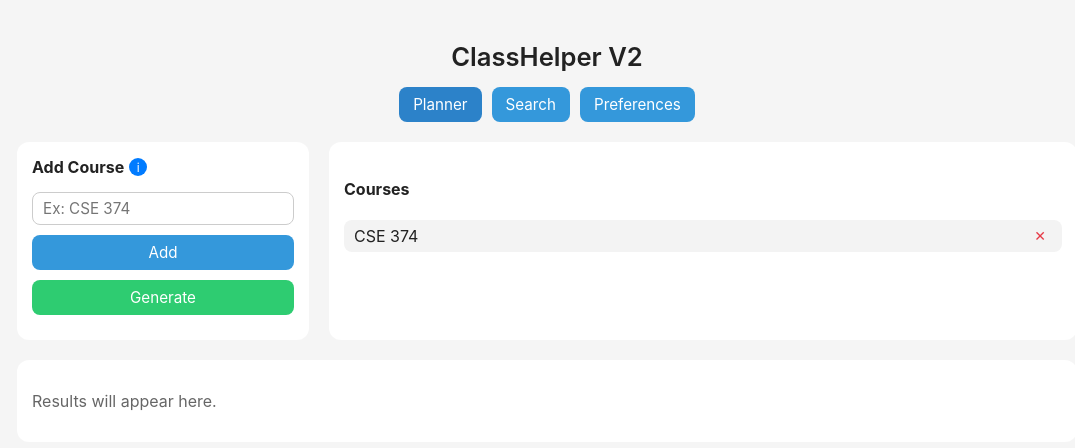
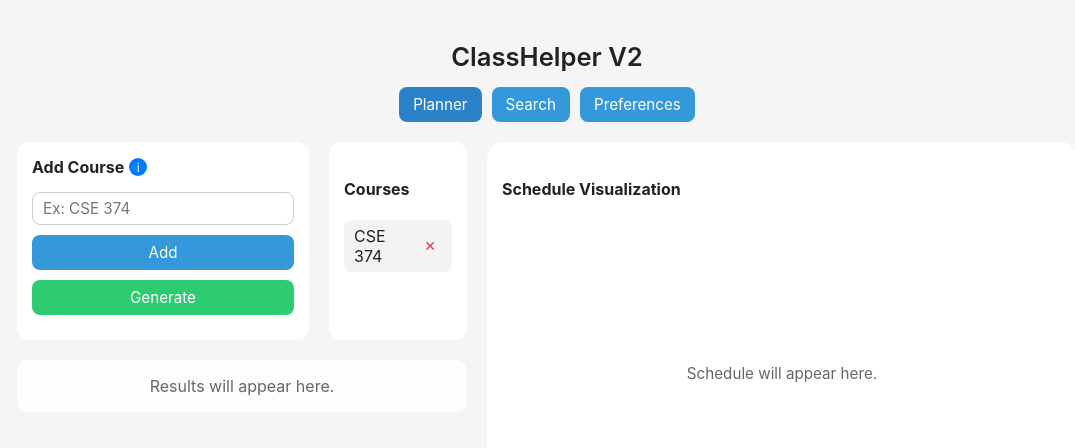
Before and after one commit to tomdh-git/ClassHelper, a React (Create React App) app: page / in a window 1280 px wide. Shown: the top 448 px of the page, without its empty margins (93-1168 px from the left). Built offline with nearby package versions, Linux system fonts and the light colour scheme.

Commit message:
progress so far

```diff
--- a/src/App.css
+++ b/src/App.css
@@ -181,12 +181,11 @@ select {
 
 /* ----------------- Results Panel ----------------- */
 .results-panel {
-    margin-top: 20px;
-    padding: 15px;
+    position: relative;
+    width: 100%;
+    overflow: hidden;
     border-radius: 12px;
-    background: #fff;
-    max-height: 400px;
-    overflow-y: auto;
+    background: rgb(253, 253, 253);
 }
 
 .app-container.dark-mode .results-panel {
@@ -194,15 +193,40 @@ select {
 }
 
 .result-card {
-    background: #fdfdfd;
-    padding: 10px;
-    margin-bottom: 10px;
-    border-radius: 10px;
-    box-shadow: 0 1px 3px rgba(0,0,0,0.1);
+    position: absolute;
+    top: 0;
+    left: 0;
+    width: 100%;
+    height: 100%;
+    padding: 1rem;
+    box-sizing: border-box;
+    background: #ffffff;
+    border-radius: 1rem;
+    transition: transform 0.4s ease, opacity 0.4s ease;
+    opacity: 0;
+    transform: translateY(100%);
+}
+
+.result-card.active {
+    opacity: 1;
+    transform: translateY(0);
+    z-index: 2;
+}
+
+.result-card.slide-out-up {
+    transform: translateY(-100%);
+    opacity: 0;
+    z-index: 1;
+}
+
+.result-card.slide-in-down {
+    transform: translateY(100%);
+    opacity: 0;
+    z-index: 1;
 }
 
 .app-container.dark-mode .result-card {
-    background: #2c2c2c;
+    background: #1e1e1e;
     box-shadow: 0 1px 3px rgba(0,0,0,0.4);
 }
 
@@ -351,3 +375,139 @@ input:checked + .slider:before { transform: translateX(20px); }
     opacity: 1;
     visibility: visible;
 }
+
+/* Planner Right Panel (Schedule Visualization) */
+.planner-right {
+    flex: 1;
+    min-height: 400px;
+    display: flex;
+    flex-direction: column;
+}
+
+.planner-split {
+    display: flex;       /* Horizontal layout */
+    gap: 20px;           /* Space between left and right panels */
+    align-items: flex-start; /* Align top edges */
+}
+
+.planner-left {
+    flex: 0 0 450px; /* Adjust width as needed */
+}
+.planner-left .results-panel {
+    margin-top: 20px;
+    display: flex;
+    justify-content: center;
+    position: relative; /* keeps arrows positioned correctly */
+}
+
+.schedule-panel {
+    position: relative;
+    width: 100%;
+    height: 400px; /* fixed panel height */
+    overflow: hidden; /* hides cards outside panel */
+    border-radius: 1rem;
+    background: #fff;
+}
+
+.app-container.dark-mode .schedule-panel {
+    background: #1e1e1e;
+    box-shadow: 0 1px 3px rgba(0,0,0,0.4);
+}
+
+.schedule-placeholder {
+    flex: 1;
+    display: flex;
+    align-items: center;
+    justify-content: center;
+    color: #666;
+    font-size: 0.95rem;
+    text-align: center;
+}
+
+.schedule-card-container {
+    position: relative;
+    width: 100%;
+    height: 100%;
+}
+
+.schedule-carousel {
+    position: relative;
+    width: 100%;
+    height: 100%;
+}
+
+.schedule-wrapper {
+    overflow: hidden;           /* hide cards outside container */
+    height: 300px;              /* or whatever fixed height you want */
+    position: relative;
+}
+
+.schedules-container {
+    scroll-snap-type: y mandatory;
+    overflow-y: auto;
+    max-height: 360px; /* leave space for arrows */
+}
+
+.scroll-controls {
+    display: flex;
+    justify-content: flex-end;
+    gap: 8px;
+    margin-bottom: 5px;
+}
+
+.arrow-btn {
+    position: absolute;
+    right: 10px;
+    z-index: 20; /* higher than the cards */
+    background: #fff;
+    border: 1px solid #ccc;
+    border-radius: 50%;
+    width: 32px;
+    height: 32px;
+    font-size: 18px;
+    display: flex;
+    align-items: center;
+    justify-content: center;
+    cursor: pointer;
+}
+
+.arrow-btn.disabled {
+    opacity: 0.4;
+    pointer-events: none;
+}
+
+.arrow-btn.top {
+    top: 10px;
+}
+
+.arrow-btn.bottom {
+    bottom: 10px;
+}
+
+
+.arrow-btn.top {
+    top: 10px;
+}
+
+.arrow-btn.bottom {
+    bottom: 10px;
+}
+
+.arrow-btn.disabled {
+    background: #ccc;
+    cursor: default;
+}
+
+.slide-card {
+    position: absolute;
+    top: 0;
+    left: 0;
+    width: 100%;
+    height: 100%;
+    padding: 20px;
+    box-sizing: border-box;
+    background: #fdfdfd;
+    border-radius: 12px;
+    box-shadow: 0 4px 10px rgba(0,0,0,0.1);
+    transition: transform 0.4s ease-in-out;
+}
--- a/src/App.js
+++ b/src/App.js
@@ -19,6 +19,7 @@ export default function App() {
     const [optimizeFreeTime, setOptimizeFreeTime] = useState(true);
     const [darkMode, setDarkMode] = useState(false);
     const [timeRange, setTimeRange] = useState([8, 18]);
+    const [currentIndex, setCurrentIndex] = useState(0);
 
     const formatTimeForQuery = (val) => {
         const hour = Math.floor(val);
@@ -90,6 +91,7 @@ export default function App() {
             });
             const data = await res.json();
             setResult(data.data.getScheduleByCourses);
+            setCurrentIndex(0);
         } catch {
             setLastError("Failed to fetch");
         } finally {
@@ -158,10 +160,21 @@ export default function App() {
                         </div>
 
                         <div className="results-panel">
-                            {result ? (
-                                "schedules" in result ? (
-                                    result.schedules.map((sched, idx) => (
-                                        <div key={idx} className="result-card">
+                            {result && "schedules" in result && result.schedules.length > 0 ? (
+                                <div className="schedule-panel">
+                                    <button
+                                        className={`arrow-btn top ${currentIndex === 0 ? "disabled" : ""}`}
+                                        onClick={() => setCurrentIndex((i) => Math.max(i - 1, 0))}
+                                    >
+                                        ↑
+                                    </button>
+
+                                    <div className="schedule-card-container">
+                                        {result.schedules.map((sched, idx) => (
+                                            <div
+                                                key={idx}
+                                                className={`result-card ${idx === currentIndex ? "active" : ""} ${idx < currentIndex ? "slide-out-up" : ""} ${idx > currentIndex ? "slide-in-down" : ""}`}
+                                            >
                                                 <b>Courses:</b>
                                                 <ul>
                                                     {sched.courses.map((c, i) => (
@@ -170,19 +183,31 @@ export default function App() {
                                                 </ul>
                                                 {optimizeFreeTime && <><b>Free Time:</b> {sched.freeTime}</>}
                                             </div>
-                                    ))
-                                ) : (
-                                    <div className="error-text">{result.error}: {result.message}</div>
-                                )
+                                        ))}
+                                    </div>
+
+                                    <button
+                                        className={`arrow-btn bottom ${currentIndex === result.schedules.length - 1 ? "disabled" : ""}`}
+                                        onClick={() =>
+                                            setCurrentIndex((i) => Math.min(i + 1, result.schedules.length - 1))
+                                        }
+                                    >
+                                        ↓
+                                    </button>
+                                </div>
                             ) : (
                                 <p className="placeholder-text">Results will appear here.</p>
                             )}
                         </div>
                     </div>
 
-                    {/* RIGHT SIDE (Blank Panel) */}
-                    <div className="planner-right">
-                        {/* Placeholder for future use */}
+                    {/* RIGHT SIDE (Schedule Visualization Panel) */}
+                    <div className="planner-right panel schedule-panel">
+                        <h4>Schedule Visualization</h4>
+                        <div className="schedule-placeholder">
+                            {/* This is where you'll eventually render the schedule */}
+                            <p>Schedule will appear here.</p>
+                        </div>
                     </div>
                 </div>
             )}
```
Lines whose indentation alone changed are shown as unchanged.
